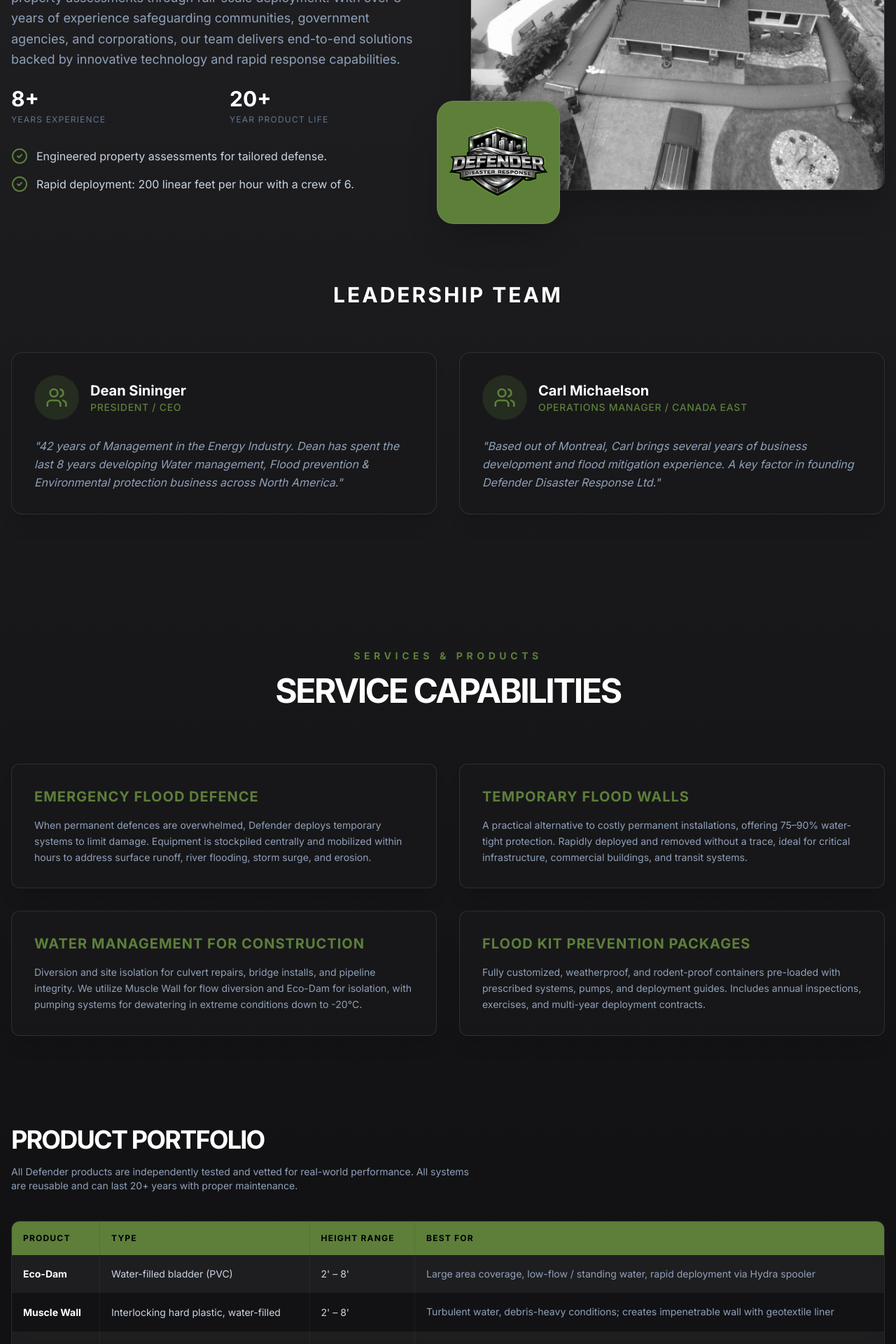
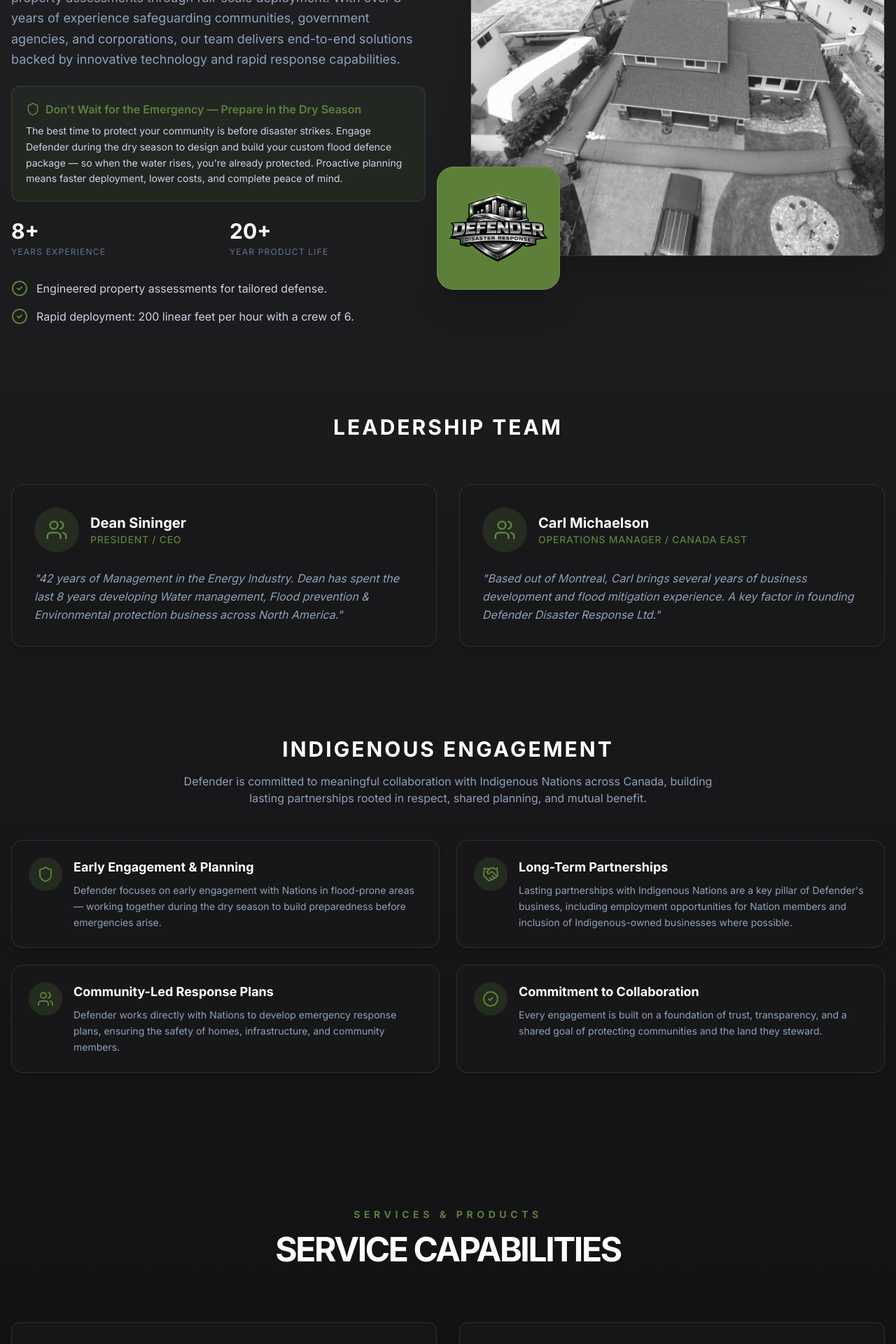
Before and after one commit to RevEng44/Defender-Disaster-Response-NEW, a React (Vite) app: page / in a window 1280 px wide. Shown: the part 1220-3140 px from the top of the page at 70% size. Built offline with nearby package versions, Linux system fonts and the light colour scheme.

Commit message:
Add files via upload

```diff
--- a/src/App.tsx
+++ b/src/App.tsx
@@ -21,7 +21,8 @@
   CheckCircle2,
   AlertTriangle,
   HardHat,
-  Briefcase
+  Briefcase,
+  Handshake
 } from 'lucide-react';
 
 // Color Palette based on Logo:
@@ -158,6 +159,13 @@
                   {link.name}
                 </a>
               ))}
+              <a
+                href="#contact"
+                onClick={() => setIsOpen(false)}
+                className="block px-3 py-4 text-base font-bold text-brand-green"
+              >
+                Contact
+              </a>
             </div>
           </motion.div>
         )}
@@ -242,6 +250,15 @@
             <p className="text-slate-400 mb-6 text-lg leading-relaxed">
               Defender Disaster Response Ltd. is a true one-stop shop for flood mitigation, water diversion, and environmental protection. We don't just supply the products — we provide all necessary equipment and execute every aspect of the work ourselves, from engineered property assessments through full-scale deployment. With over 8 years of experience safeguarding communities, government agencies, and corporations, our team delivers end-to-end solutions backed by innovative technology and rapid response capabilities.
             </p>
+            <div className="bg-brand-green/10 border border-brand-green/30 rounded-xl p-5 mb-6">
+              <p className="text-brand-green font-semibold text-base mb-2 flex items-center gap-2">
+                <Shield className="w-5 h-5" />
+                Don't Wait for the Emergency — Prepare in the Dry Season
+              </p>
+              <p className="text-slate-300 text-sm leading-relaxed">
+                The best time to protect your community is before disaster strikes. Engage Defender during the dry season to design and build your custom flood defence package — so when the water rises, you're already protected. Proactive planning means faster deployment, lower costs, and complete peace of mind.
+              </p>
+            </div>
             <div className="grid grid-cols-2 gap-8 mb-8">
               <div>
                 <h4 className="text-3xl font-bold text-white mb-1">8+</h4>
@@ -316,6 +333,55 @@
             ))}
           </div>
         </div>
+
+        {/* Indigenous Engagement */}
+        <motion.div
+          initial={{ opacity: 0, y: 40 }}
+          whileInView={{ opacity: 1, y: 0 }}
+          viewport={{ once: true }}
+          className="mt-32"
+        >
+          <h3 className="text-center text-3xl font-bold mb-4 uppercase tracking-widest">Indigenous Engagement</h3>
+          <p className="text-center text-slate-400 max-w-3xl mx-auto mb-12">
+            Defender is committed to meaningful collaboration with Indigenous Nations across Canada, building lasting partnerships rooted in respect, shared planning, and mutual benefit.
+          </p>
+          <div className="grid md:grid-cols-2 gap-6">
+            {[
+              {
+                icon: Shield,
+                title: "Early Engagement & Planning",
+                text: "Defender focuses on early engagement with Nations in flood-prone areas — working together during the dry season to build preparedness before emergencies arise."
+              },
+              {
+                icon: Handshake,
+                title: "Long-Term Partnerships",
+                text: "Lasting partnerships with Indigenous Nations are a key pillar of Defender's business, including employment opportunities for Nation members and inclusion of Indigenous-owned businesses where possible."
+              },
+              {
+                icon: Users,
+                title: "Community-Led Response Plans",
+                text: "Defender works directly with Nations to develop emergency response plans, ensuring the safety of homes, infrastructure, and community members."
+              },
+              {
+                icon: CheckCircle2,
+                title: "Commitment to Collaboration",
+                text: "Every engagement is built on a foundation of trust, transparency, and a shared goal of protecting communities and the land they steward."
+              }
+            ].map((item) => (
+              <div key={item.title} className="bg-zinc-900/80 border border-white/10 p-6 rounded-2xl hover:border-brand-green/50 transition-all group shadow-xl">
+                <div className="flex items-start gap-4">
+                  <div className="w-12 h-12 bg-brand-green/20 rounded-full flex items-center justify-center shrink-0 group-hover:bg-brand-green transition-colors">
+                    <item.icon className="text-brand-green group-hover:text-black w-6 h-6" />
+                  </div>
+                  <div>
+                    <h4 className="text-lg font-bold text-white mb-2">{item.title}</h4>
+                    <p className="text-slate-400 text-sm leading-relaxed">{item.text}</p>
+                  </div>
+                </div>
+              </div>
+            ))}
+          </div>
+        </motion.div>
       </div>
     </section>
   );
@@ -325,11 +391,11 @@
   const serviceCapabilities = [
     {
       title: 'Emergency Flood Defence',
-      desc: 'When permanent defences are overwhelmed, Defender deploys temporary systems to limit damage. Equipment is stockpiled centrally and mobilized within hours to address surface runoff, river flooding, storm surge, and erosion.'
+      desc: 'When permanent defences such as levees, dikes, or seawalls are overwhelmed or absent, Defender deploys temporary systems to limit damage. Equipment is stockpiled centrally and mobilized within hours to address surface runoff, river flooding, storm surge, and erosion.'
     },
     {
       title: 'Temporary Flood Walls',
-      desc: 'A practical alternative to costly permanent installations, offering 75–90% water-tight protection. Rapidly deployed and removed without a trace, ideal for critical infrastructure, commercial buildings, and transit systems.'
+      desc: 'Engineered flood barrier systems deployed rapidly before a flood event and removed cleanly once the danger has passed. Ideal for critical infrastructure, commercial buildings, and transit systems.'
     },
     {
       title: 'Water Management for Construction',
@@ -378,7 +444,7 @@
           </div>
 
           <div className="overflow-x-auto border border-white/10 rounded-xl bg-zinc-900/30 backdrop-blur-sm">
-            <table className="w-full text-left border-collapse">
+            <table className="w-full text-left border-collapse min-w-[600px]">
               <thead>
                 <tr className="bg-brand-green text-black uppercase text-xs font-black tracking-widest">
                   <th className="p-4 border-r border-black/10">Product</th>
@@ -402,7 +468,7 @@
         </div>
 
         {/* Deployment Process */}
-        <div className="mt-32 p-12 bg-brand-green rounded-3xl text-black">
+        <div className="mt-32 p-6 md:p-12 bg-brand-green rounded-3xl text-black">
           <h3 className="text-3xl font-black mb-4 uppercase text-center">The Defender Flood Kit System</h3>
           <p className="text-center font-bold mb-12 max-w-3xl mx-auto opacity-80">
             A comprehensive, turnkey solution designed for rapid response and long-term resilience.
@@ -467,7 +533,7 @@
     },
     {
       title: "Construction Site Dewatering",
-      location: "Red Deer, Alberta",
+      location: "Edmonton, Alberta",
       year: "2018",
       client: "Construction — concrete outcropping installation",
       challenge: "The work area required continuous dewatering over a 30-day period to enable a concrete outcropping installation project.",
@@ -657,7 +723,7 @@
                 <MapPin className="w-6 h-6 shrink-0" />
                 <div>
                   <p className="text-xs font-bold uppercase tracking-widest opacity-60">Headquarters</p>
-                  <p className="text-xl font-black">Red Deer, Alberta</p>
+                  <p className="text-xl font-black">Edmonton, Alberta</p>
                   <p className="text-sm opacity-80">Serving all of North America</p>
                 </div>
               </div>
@@ -718,6 +784,9 @@
             <a href="#" className="text-zinc-900 hover:text-black transition-colors"><Phone className="w-5 h-5" /></a>
           </div>
         </div>
+        <div className="mt-8 pt-6 border-t border-zinc-500/50 text-center">
+          <p className="text-zinc-800 text-xs tracking-wider">Website designed by <span className="font-bold">NEOS Advisors Ltd.</span></p>
+        </div>
       </div>
     </footer>
   );
```
